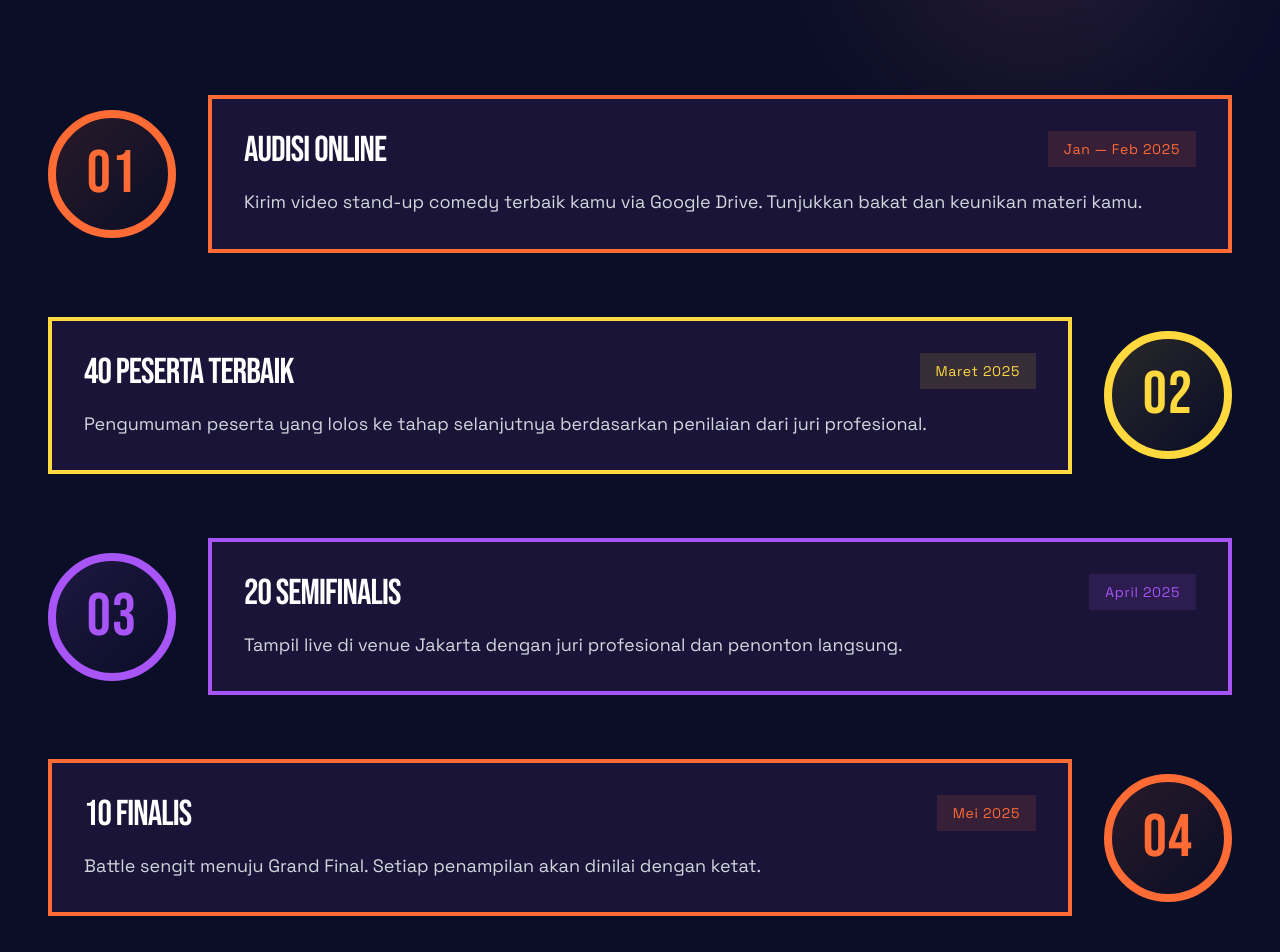
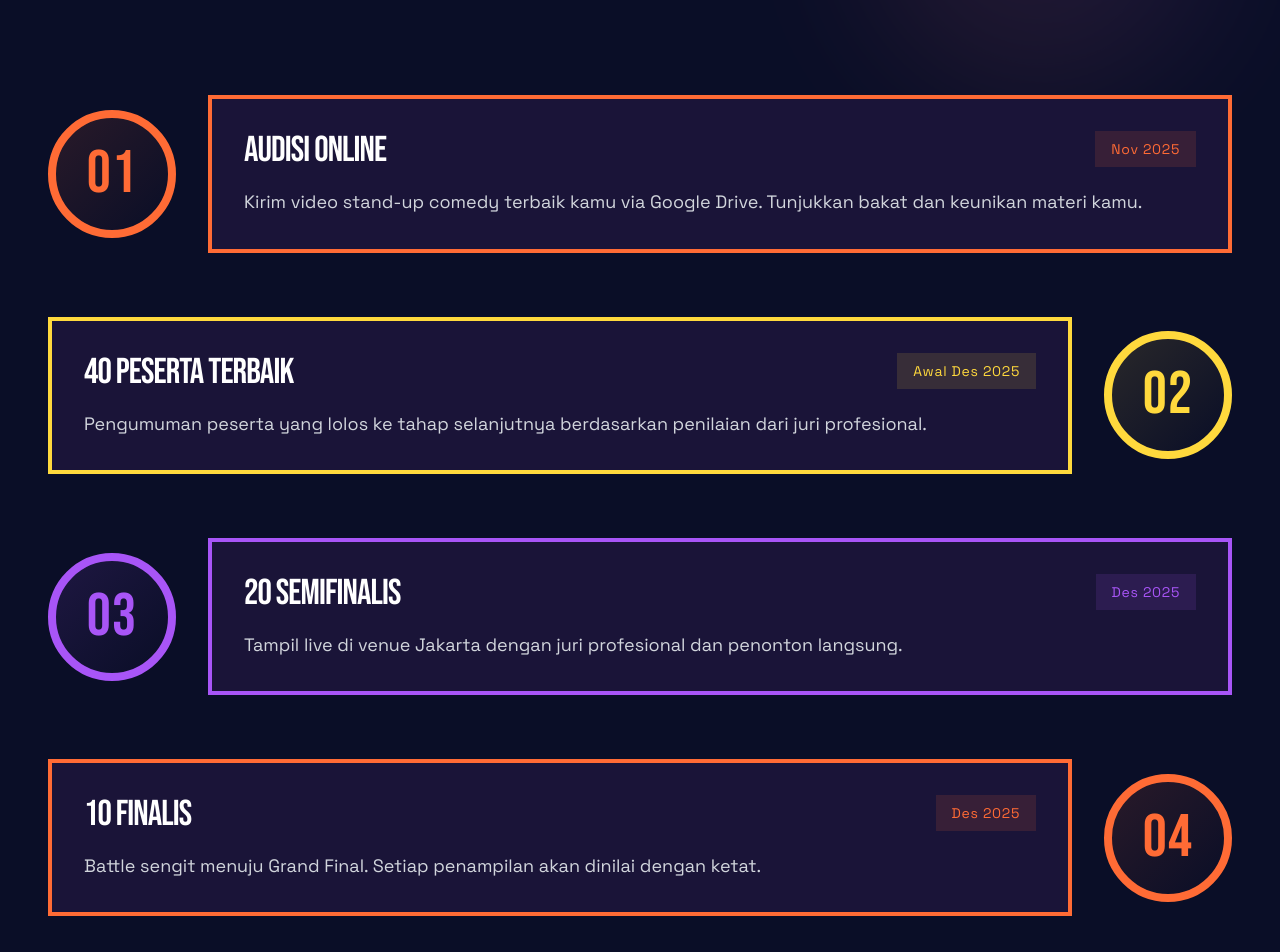
Before and after one commit to Farelabid/jakarta-comedybattle, a React (Vite) app: page / in a window 1280 px wide. Shown: the part 3260-4212 px from the top of the page. Built offline with nearby package versions, Linux system fonts and the light colour scheme.

Commit message:
UI fixes

```diff
--- a/package.json
+++ b/package.json
@@ -35,7 +35,7 @@
             "embla-carousel-react": "^8.6.0",
             "input-otp": "^1.4.2",
             "lucide-react": "^0.487.0",
-            "motion": "*",
+            "framer-motion": "^12.23.24",
             "next-themes": "^0.4.6",
             "react": "^18.3.1",
             "react-day-picker": "^8.10.1",
--- a/src/components/About.tsx
+++ b/src/components/About.tsx
@@ -1,4 +1,4 @@
-import { motion } from "motion/react";
+import { motion } from "framer-motion";
 import { Mic2, Users, Trophy, Star } from "lucide-react";
 
 export function About() {
--- a/src/components/Footer.tsx
+++ b/src/components/Footer.tsx
@@ -1,4 +1,4 @@
-import { motion } from "motion/react";
+import { motion } from "framer-motion";
 import { Instagram, Youtube, Twitter, Mail } from "lucide-react";
 
 export function Footer() {
@@ -12,7 +12,7 @@ export function Footer() {
   const faqs = [
     {
       question: "Siapa yang dapat mendaftar?",
-      answer: "Siapa saja yang berusia 18 tahun ke atas dan memiliki minat dalam stand-up comedy.",
+      answer: "Siapa saja yang berusia 17-35 tahun dan memiliki minat dalam stand-up comedy.",
     },
     {
       question: "Apakah ada biaya pendaftaran?",
--- a/src/components/Hero.tsx
+++ b/src/components/Hero.tsx
@@ -1,4 +1,4 @@
-import { motion } from "motion/react";
+import { motion } from "framer-motion";
 import { ArrowDown, Sparkles, Zap } from "lucide-react";
 import { Mic2, Laugh } from "lucide-react";
 
--- a/src/components/HeroStats.tsx
+++ b/src/components/HeroStats.tsx
@@ -1,4 +1,4 @@
-import { motion } from "motion/react";
+import { motion } from "framer-motion";
 
 export function HeroStats() {
   const stats = [
--- a/src/components/Navbar.tsx
+++ b/src/components/Navbar.tsx
@@ -1,6 +1,6 @@
 import { useState, useEffect } from "react";
 import { Menu, X } from "lucide-react";
-import { motion, AnimatePresence } from "motion/react";
+import { motion, AnimatePresence } from "framer-motion";
 
 export function Navbar() {
   const [isScrolled, setIsScrolled] = useState(false);
--- a/src/components/RegistrationForm.tsx
+++ b/src/components/RegistrationForm.tsx
@@ -1,5 +1,5 @@
 import { useState } from "react";
-import { motion } from "motion/react";
+import { motion } from "framer-motion";
 import { Send, Check, Mic2 } from "lucide-react";
 
 export function RegistrationForm() {
--- a/src/components/Timeline.tsx
+++ b/src/components/Timeline.tsx
@@ -1,4 +1,4 @@
-import { motion } from "motion/react";
+import { motion } from "framer-motion";
 
 export function Timeline() {
   const timelineSteps = [
@@ -6,35 +6,35 @@ export function Timeline() {
       number: "01",
       title: "Audisi Online",
       description: "Kirim video stand-up comedy terbaik kamu via Google Drive. Tunjukkan bakat dan keunikan materi kamu.",
-      date: "Jan — Feb 2025",
+      date: "Nov 2025",
       color: "#ff6b35"
     },
     {
       number: "02",
       title: "40 Peserta Terbaik",
       description: "Pengumuman peserta yang lolos ke tahap selanjutnya berdasarkan penilaian dari juri profesional.",
-      date: "Maret 2025",
+      date: "Awal Des 2025",
       color: "#ffd93d"
     },
     {
       number: "03",
       title: "20 Semifinalis",
       description: "Tampil live di venue Jakarta dengan juri profesional dan penonton langsung.",
-      date: "April 2025",
+      date: "Des 2025",
       color: "#a855f7"
     },
     {
       number: "04",
       title: "10 Finalis",
       description: "Battle sengit menuju Grand Final. Setiap penampilan akan dinilai dengan ketat.",
-      date: "Mei 2025",
+      date: "Des 2025",
       color: "#ff6b35"
     },
     {
       number: "05",
       title: "Grand Final",
       description: "Penentuan Juara 1, 2, 3 dan Juara Favorit Netizen di Balai Sarbini.",
-      date: "Juni 2025",
+      date: "Des 2025",
       color: "#ffd93d"
     },
   ];
--- a/src/components/Venue.tsx
+++ b/src/components/Venue.tsx
@@ -1,4 +1,4 @@
-import { motion } from "motion/react";
+import { motion } from "framer-motion";
 import { MapPin, ExternalLink } from "lucide-react";
 import { ImageWithFallback } from "./figma/ImageWithFallback";
 
```
Also changed, not shown: 1 other file (tests, documents, lock files or other folders).
